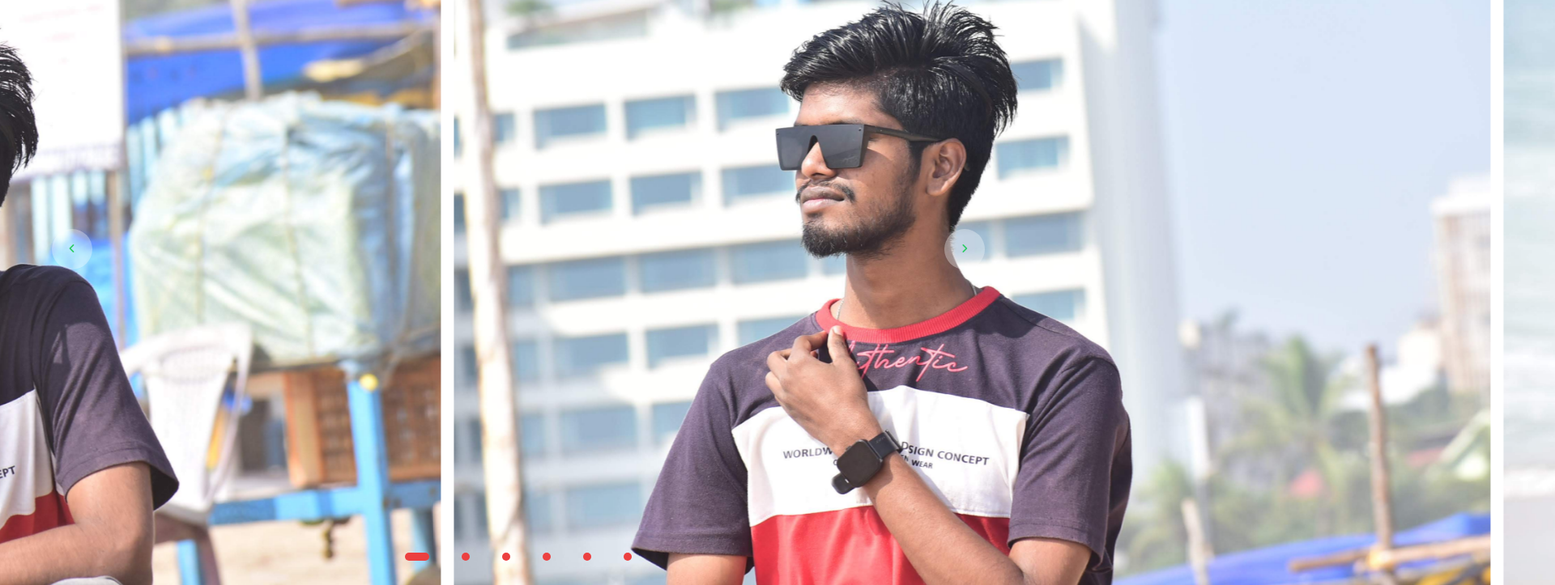
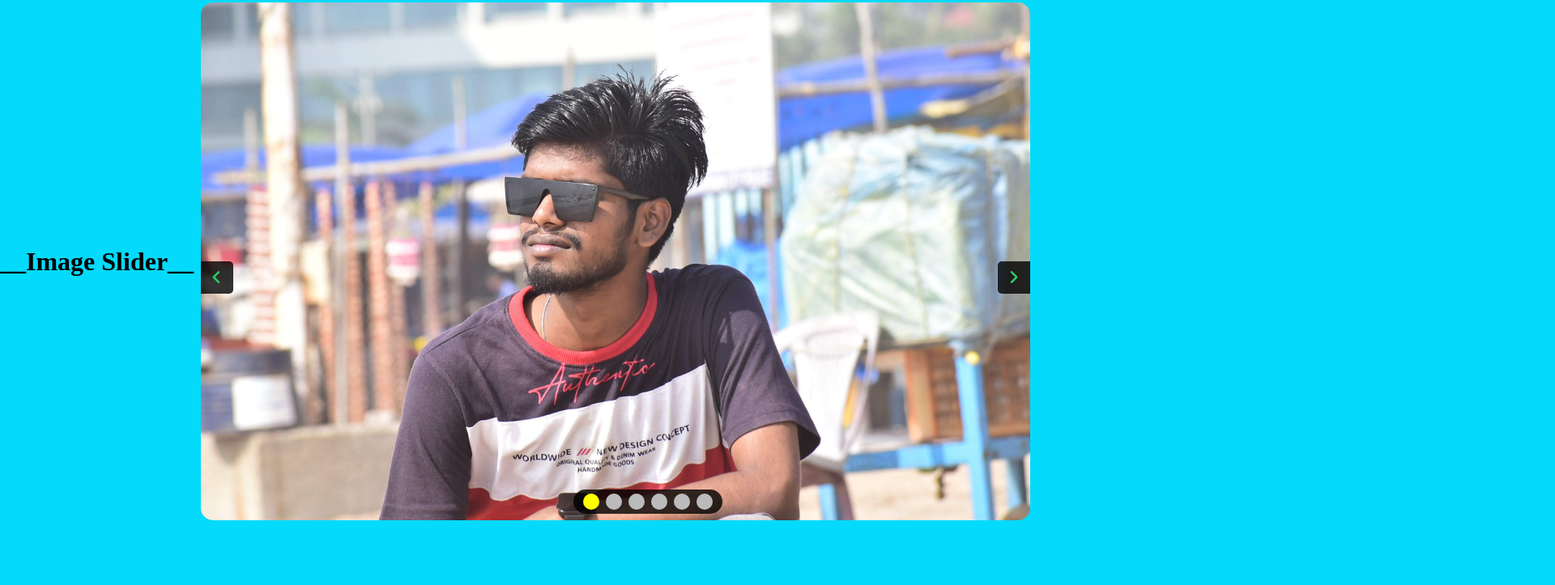
Before and after one commit to soumya3969/TAIRP, a plain HTML site: page Level_1/Slider/index.html in a window 1280 px wide. Shown: the part 77-800 px from the top of the page at 81% size, 1920 px wide, since content can reach past the window. Drawn offline with Linux system fonts and the light colour scheme.

Commit message:
slider updated

```diff
--- a/Level_1/Slider/index.html
+++ b/Level_1/Slider/index.html
@@ -2,41 +2,57 @@
 <html lang="en">
   <head>
     <meta charset="UTF-8" />
+    <meta http-equiv="X-UA-Compatible" content="IE=edge" />
     <meta name="viewport" content="width=device-width, initial-scale=1.0" />
-    <title>IMAGESLIDER</title>
-    <link rel="stylesheet" href="./style.css" />
+    <!-- *Using Fontawesome cdn -->
     <script
       src="https://kit.fontawesome.com/9d3f11b61e.js"
       crossorigin="anonymous"
     ></script>
+    <link rel="stylesheet" href="style.css" />
+    <title>Image Slider</title>
   </head>
   <body>
-    <div class="slide">
-      <div class="list">
-        <img src="./assets/i (1).JPG" />
-        <img src="./assets/i (2).JPG" />
-        <img src="./assets/i (3).JPG" />
-        <img src="./assets/i (4).JPG" />
-        <img src="./assets/i (5).JPG" />
-        <img src="./assets/i (6).JPG" />
+    <center><h1>__Image Slider__</h1></center>
+    <div class="container">
+      <div class="image">
+        <img src="./assets/i (1).JPG" alt="" />
       </div>
-      <div class="buttons">
-        <button id="prev" onclick="changeSlide(-1)">
+      <div class="image">
+        <img src="./assets/i (2).JPG" alt="" />
+      </div>
+      <div class="image">
+        <img src="./assets/i (3).JPG" alt="" />
+      </div>
+      <div class="image">
+        <img src="./assets/i (4).JPG" alt="" />
+      </div>
+      <div class="image">
+        <img src="./assets/i (5).JPG" alt="" />
+      </div>
+      <div class="image">
+        <img src="./assets/i (6).JPG" alt="" />
+      </div>
+
+      <div class="button">
+        <a onclick="nextimg(-1)" class="prev">
           <i class="fa-solid fa-angle-left" style="color: #2ecc65"></i>
-        </button>
-        <button id="next" onclick="changeSlide(1)">
+        </a>
+        <a onclick="nextimg(1)" class="next">
           <i class="fa-solid fa-angle-right" style="color: #2ecc65"></i>
-        </button>
+        </a>
       </div>
-      <ul class="dots">
-        <li class="active"></li>
-        <li></li>
-        <li></li>
-        <li></li>
-        <li></li>
-        <li></li>
-      </ul>
+
+      <div class="dots">
+        <span class="dot" onclick="currentSlide(1)"></span>
+        <span class="dot" onclick="currentSlide(2)"></span>
+        <span class="dot" onclick="currentSlide(3)"></span>
+        <span class="dot" onclick="currentSlide(4)"></span>
+        <span class="dot" onclick="currentSlide(5)"></span>
+        <span class="dot" onclick="currentSlide(6)"></span>
+      </div>
     </div>
     <script src="./script.js"></script>
+
   </body>
 </html>
--- a/Level_1/Slider/script.js
+++ b/Level_1/Slider/script.js
@@ -1,27 +1,35 @@
+var imageno = 1;
+displayimg(imageno);
 
-
-let currentIndex = 0;
-
-function changeSlide(n) {
-    currentIndex += n;
-    showSlide();
+function nextimg(n) {
+  displayimg((imageno += n));
 }
 
-function showSlide() {
-    const slider = document.querySelector('.list');
-    const slides = document.querySelectorAll('.list img');
-
-    if (currentIndex < 0) {
-        currentIndex = slides.length - 1;
-    } else if (currentIndex >= slides.length) {
-        currentIndex = 0;
-    }
-
-    const translationValue = -currentIndex * 100 + '%';
-    slider.style.transform = 'translateX(' + translationValue + ')';
+function currentSlide(n) {
+  displayimg((imageno = n));
 }
 
-// !Automatic slide change
-setInterval(() => {
-    changeSlide(1);
-}, 5000);
+function displayimg(n) {
+  var i;
+  var image = document.getElementsByClassName("image");
+  var dots = document.getElementsByClassName("dot");
+
+  if (n > image.length) {
+    imageno = 1;
+  }
+
+  if (n < 1) {
+    imageno = image.length;
+  }
+
+  for (i = 0; i < image.length; i++) {
+    image[i].style.display = "none";
+  }
+
+  for (i = 0; i < dots.length; i++) {
+    dots[i].className = dots[i].className.replace(" active", "");
+  }
+
+  image[imageno - 1].style.display = "block";
+  dots[imageno - 1].className += " active";
+}
--- a/Level_1/Slider/style.css
+++ b/Level_1/Slider/style.css
@@ -1,80 +1,92 @@
+*{
+    margin: 0;
+    padding: 0;
+    box-sizing: border-box;
+}
+
 body{
-    margin: 0;
-    font-family: monospace;
+    width: 100%;
+    height: 100vh;
+    display: flex;
+    align-items: center;
+    justify-content: center;
+    background: hsl(188, 97%, 50%);
 }
-.slider{
-    width: 1300px;
-    max-width: 100vw;
-    height: 700px;
+
+.container{
+    width: 80%;
+    height: 80vh;
     margin: auto;
     position: relative;
+    scroll-behavior: smooth;
+}
+
+.container .image{
+    display: none;
+}
+
+.container .image img{
+    width: 100%;
+    height: 80vh;
+    object-fit: cover;
+    border-radius: 15px;
     overflow: hidden;
 }
-.list{
+
+.container .button{
     position: absolute;
-    top: 0;
+    top: 50%;
     left: 0;
-    height: 100%;
+    width: 100%;
     display: flex;
-    width: max-content;
-    transition: 1s;
-    gap: 1rem;
+    justify-content: space-between;
+    z-index: 5;
+}
+
+.container .button a{
+    width: 40px;
+    height: 40px;
+    text-align: center;
+    line-height: 40px;
+    vertical-align: middle;
+    align-items: center;
+    cursor: pointer;
+    color: white;
+    background: rgba(0, 0, 0, 0.8);
+    font-size: 20px;
+    user-select: none;
+}
+
+.container .button .prev{
+    border-radius: 0 5px 5px 0;
+}
+
+.container .button .next{
+    border-radius: 5px 0 0 5px;
+}
+
+.dots{
+    text-align: center;
+    position: absolute;
+    bottom: 8px;
+    left: 45%;
+    background: rgba(0, 0, 0, 0.8);
+    padding: 5px 10px;
+    height: 30px;
+    border-radius: 15px;
 
 }
-.list img{
-    width: 100vw;
-    max-width: 100vw;
-    height: 100vh;
-    object-fit: cover;
 
+.dot{
+    cursor: pointer;
+    height: 20px;
+    width: 20px;
+    border-radius: 50%;
+    background: #bbb;
+    display: inline-block;
+    margin: 0 2px;
 }
-.buttons{
-    position: absolute;
-    top: 45%;
-    left: 5%;
-    width: 90%;
-    display: flex;
-    justify-content: space-between;
+
+.active, .dot:hover{
+    background: yellow;
 }
-.buttons button{
-    width: 50px;
-    height: 50px;
-    border-radius: 50%;
-    background-color: #fff5;
-    color: #fff;
-    border: none;
-    font-family: monospace;
-    font-weight: bold;
-}
-.dots{
-    position: absolute;
-    bottom:10px;
-    color: #ec4040;
-    left: 0;
-    width: 100%;
-    margin: 0;
-    padding: 0;
-    display: flex;
-    justify-content: center;
-
-}
-.dots li{
-    list-style: none;
-    width: 10px;
-    height: 10px;
-    background-color: #ec4040;
-    margin: 20px;
-    border-radius: 20px;
-    transition:1s;
-
-}
-.dots li.active{
-    width: 30px;
-
-}
-@media  screen  and(max-width:   768px) {
-    .slider{
-        height: 400px;
-    }
-
-}
```
